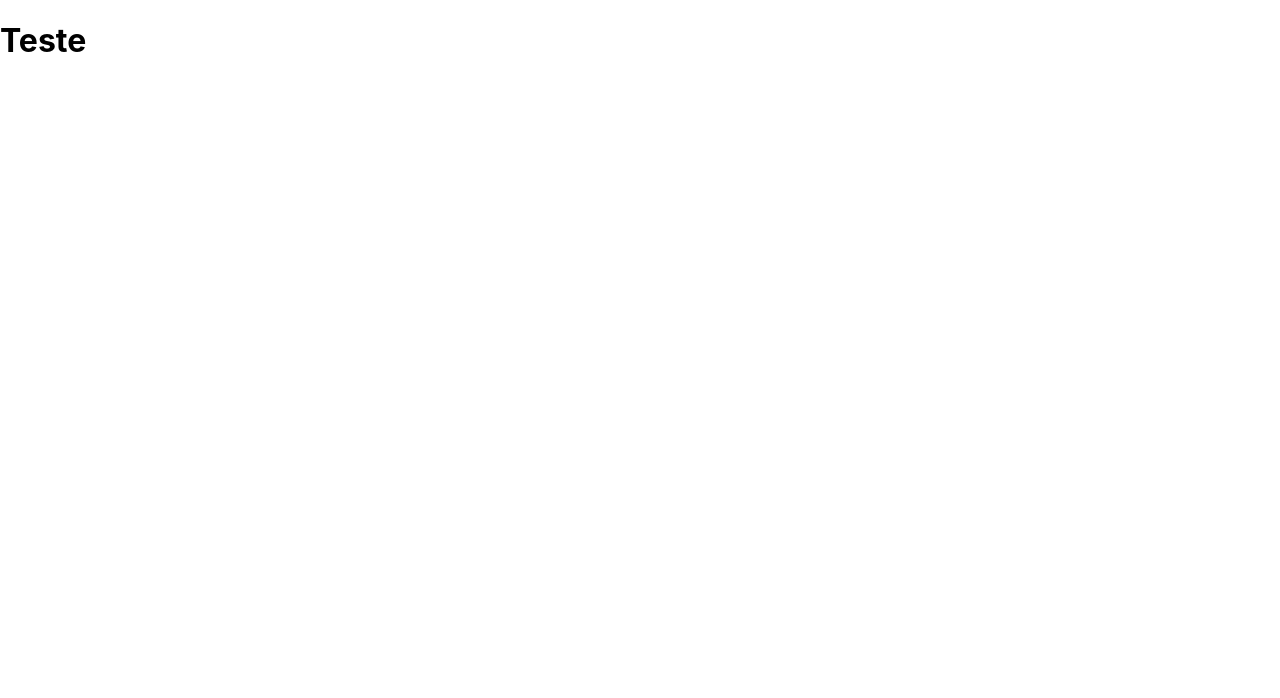
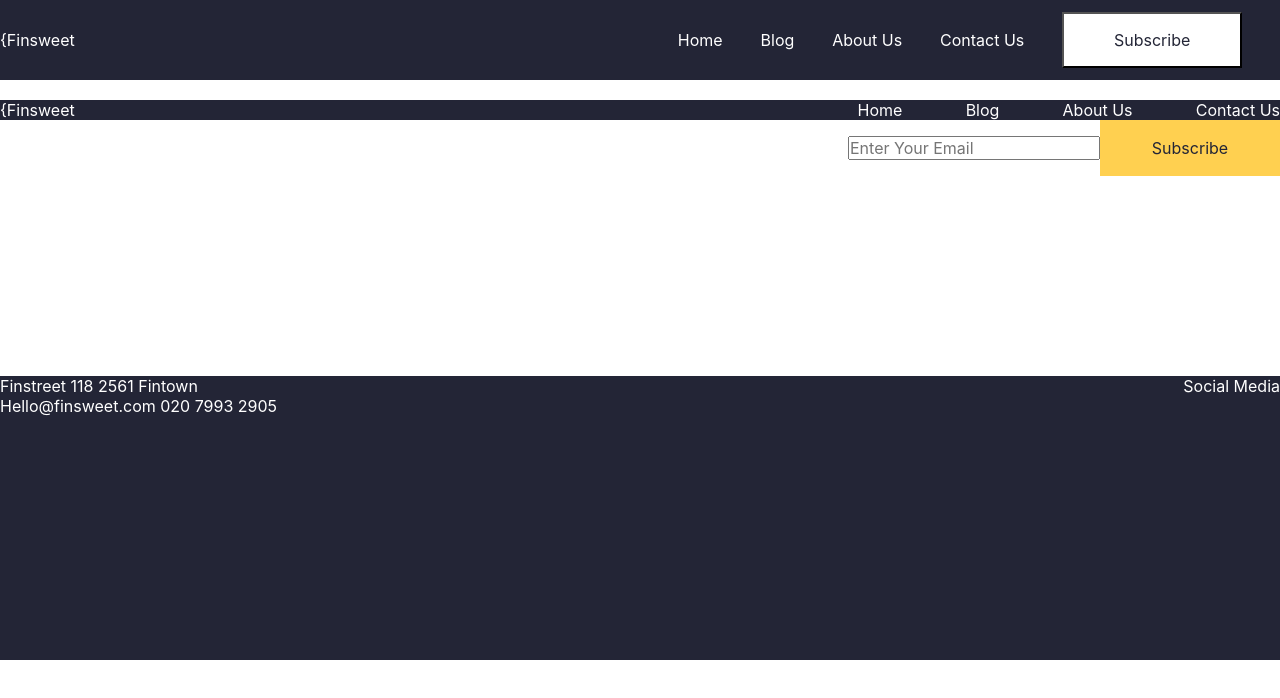
Before and after one commit to hallecram/frontendproject, a React (Create React App) app in the folder frontendproject/: page / in a window 1280 px wide. Shown: the top 698 px of the page. Built offline with nearby package versions, Linux system fonts and the light colour scheme.

Commit message:
Btn Draft-Nav-Footer

```diff
--- a/frontendproject/src/assets/sass/_resets.scss
+++ b/frontendproject/src/assets/sass/_resets.scss
@@ -2,8 +2,9 @@
     margin: 0;
     padding: 0;
     font: inherit;
+    list-style: none;
 }
 
-body{
+/*body{
     min-height: 100vh;
-}
+}*/
--- /dev/null
+++ b/frontendproject/src/assets/sass/btn.css
@@ -0,0 +1,34 @@
+* {
+  margin: 0;
+  padding: 0;
+  font: inherit;
+  list-style: none;
+}
+
+/*body{
+    min-height: 100vh;
+}*/
+@font-face {
+  font-family: SenRegular;
+  src: url(../fonts/Sen-Regular.ttf);
+}
+@font-face {
+  font-family: SenBold;
+  src: url(../fonts/Sen-Bold.ttf);
+}
+@font-face {
+  font-family: SenExtraBold;
+  src: url(../fonts/Sen-ExtraBold.ttf);
+}
+.btn {
+  width: 180px;
+  height: 56px;
+  background-color: #FFD050;
+  color: #232536;
+  border: 0px;
+  margin: 0 auto;
+}
+.btn:hover {
+  background-color: #EDC14A;
+  cursor: pointer;
+}/*# sourceMappingURL=btn.css.map */
--- /dev/null
+++ b/frontendproject/src/assets/sass/btn.scss
@@ -0,0 +1,16 @@
+@import './resets';
+@import './font';
+@import './variables';
+
+.btn{
+    width: 180px;
+    height: 56px;
+    background-color: $btn-bg;
+    color: $text-dark;
+    border: 0px;
+    margin: 0 auto;
+    &:hover{
+        background-color: $btn-bg-hover;
+        cursor: pointer;
+    }
+}
--- /dev/null
+++ b/frontendproject/src/assets/sass/general.css
@@ -0,0 +1,73 @@
+* {
+  margin: 0;
+  padding: 0;
+  font: inherit;
+  list-style: none;
+}
+
+/*body{
+    min-height: 100vh;
+}*/
+@font-face {
+  font-family: SenRegular;
+  src: url(../fonts/Sen-Regular.ttf);
+}
+@font-face {
+  font-family: SenBold;
+  src: url(../fonts/Sen-Bold.ttf);
+}
+@font-face {
+  font-family: SenExtraBold;
+  src: url(../fonts/Sen-ExtraBold.ttf);
+}
+.nav {
+  width: 100vw;
+  height: 80px;
+  background-color: #232536;
+  color: white;
+  display: flex;
+  justify-content: space-between;
+  align-items: center;
+}
+.nav .logo {
+  width: 50vw;
+  display: flex;
+  justify-content: flex-start;
+}
+.nav ul {
+  width: 50vw;
+  display: flex;
+  justify-content: space-evenly;
+  align-items: center;
+}
+
+.footer-container {
+  width: 100vw;
+  height: 560px;
+  background-color: #232536;
+  color: white;
+  display: flex;
+  flex-direction: column;
+}
+.footer-container .footer {
+  display: flex;
+  justify-content: space-between;
+}
+.footer-container .footer ul {
+  width: 33vw;
+  display: flex;
+  justify-content: space-between;
+}
+.footer-container .subs-box {
+  height: 256px;
+  background-color: white;
+  display: flex;
+  justify-content: space-between;
+}
+
+.subs-btn {
+  width: 180px;
+  height: 56px;
+  background-color: white;
+  color: #232536;
+}/*# sourceMappingURL=general.css.map */
--- a/frontendproject/src/assets/sass/general.scss
+++ b/frontendproject/src/assets/sass/general.scss
@@ -1,3 +1,57 @@
 @import './resets';
 @import './font';
 @import './variables';
+
+.nav{
+    width: 100vw;
+    height: 80px;
+    background-color: $nav-bg;
+    color: $text-light;
+    display: flex;
+    justify-content: space-between;
+    align-items: center;
+    .logo{
+        width: 50vw;
+        display: flex;
+        justify-content: flex-start;
+    }
+    ul{
+        width: 50vw;
+        display:flex;
+        justify-content: space-evenly;
+        align-items: center;
+    }
+}
+
+
+.footer-container{
+    width: 100vw;
+    height: 560px;
+    background-color: $footer-bg;
+    color: $text-light;
+    display: flex;
+    flex-direction: column;
+    .footer{
+        display: flex;
+        justify-content: space-between;
+        ul{
+            width: 33vw;
+            display: flex;
+            justify-content: space-between;
+        }
+    }
+    .subs-box{
+        height: 256px;
+        background-color: white;
+        // opacity: 0.05;
+        display: flex;
+        justify-content: space-between;
+    }
+}
+
+.subs-btn{
+    width: 180px;
+    height: 56px;
+    background-color: $subs-bg;
+    color: $text-dark;
+}
--- a/frontendproject/src/components/App/App.js
+++ b/frontendproject/src/components/App/App.js
@@ -1,8 +1,14 @@
-import './App.css';
+//import './App.css';
+import Nav from '../Nav/Nav';
+import Footer from '../Footer/Footer';
 
 function App() {
   return (
-    <h1>Teste</h1>
+    <div>
+      <Nav></Nav>
+      <br></br>
+      <Footer></Footer>
+    </div>
   );
 }
 
--- /dev/null
+++ b/frontendproject/src/components/Btn/Btn.jsx
@@ -0,0 +1,9 @@
+import '../../assets/sass/btn.css'
+
+function Btn(props){
+    return(
+        <input type="button" className="btn" value={props.value}></input>
+    );
+}
+
+export default Btn;
--- /dev/null
+++ b/frontendproject/src/components/Footer/Footer.jsx
@@ -0,0 +1,42 @@
+import '../../assets/sass/general.css'
+import Btn from '../Btn/Btn'
+
+function Footer(){
+    return(
+        <div className="footer-container">
+            <div className="footer">
+                <div className="logo">
+                    <h1>&#123;Finsweet</h1>
+                </div>
+                <div>
+                    <ul>
+                        <li>Home</li>
+                        <li>Blog</li>
+                        <li>About Us</li>
+                        <li>Contact Us</li>
+                    </ul>
+                </div>
+            </div>
+            <div className="subs-box">
+                <div>
+                    <h2>Subscribe to our newsletter to get the latest updates and news</h2>
+                </div>
+                <div>
+                    <input className="dark-input" placeholder="Enter Your Email"></input>
+                    <Btn value="Subscribe"></Btn>
+                </div>
+            </div>
+            <div className="footer">
+                <div>
+                    <p>Finstreet 118 2561 Fintown</p>
+                    <p>Hello@finsweet.com 020 7993 2905</p>
+                </div>
+                <div>
+                    <p>Social Media</p>
+                </div>
+            </div>
+        </div>
+    );
+}
+
+export default Footer;
--- /dev/null
+++ b/frontendproject/src/components/Nav/Nav.jsx
@@ -0,0 +1,21 @@
+import '../../assets/sass/general.css'
+
+function Nav(){
+    return(
+        <div className="nav">
+            <div className="logo"><h1>&#123;Finsweet</h1></div>
+            <div>
+                <ul>
+                    <li>Home</li>
+                    <li>Blog</li>
+                    <li>About Us</li>
+                    <li>Contact Us</li>
+                    <li><button className="subs-btn">Subscribe</button></li>
+                </ul>
+
+            </div>
+        </div>
+    );
+}
+
+export default Nav;
```
Also changed, not shown: 2 other files (tests, documents, lock files or other folders).
